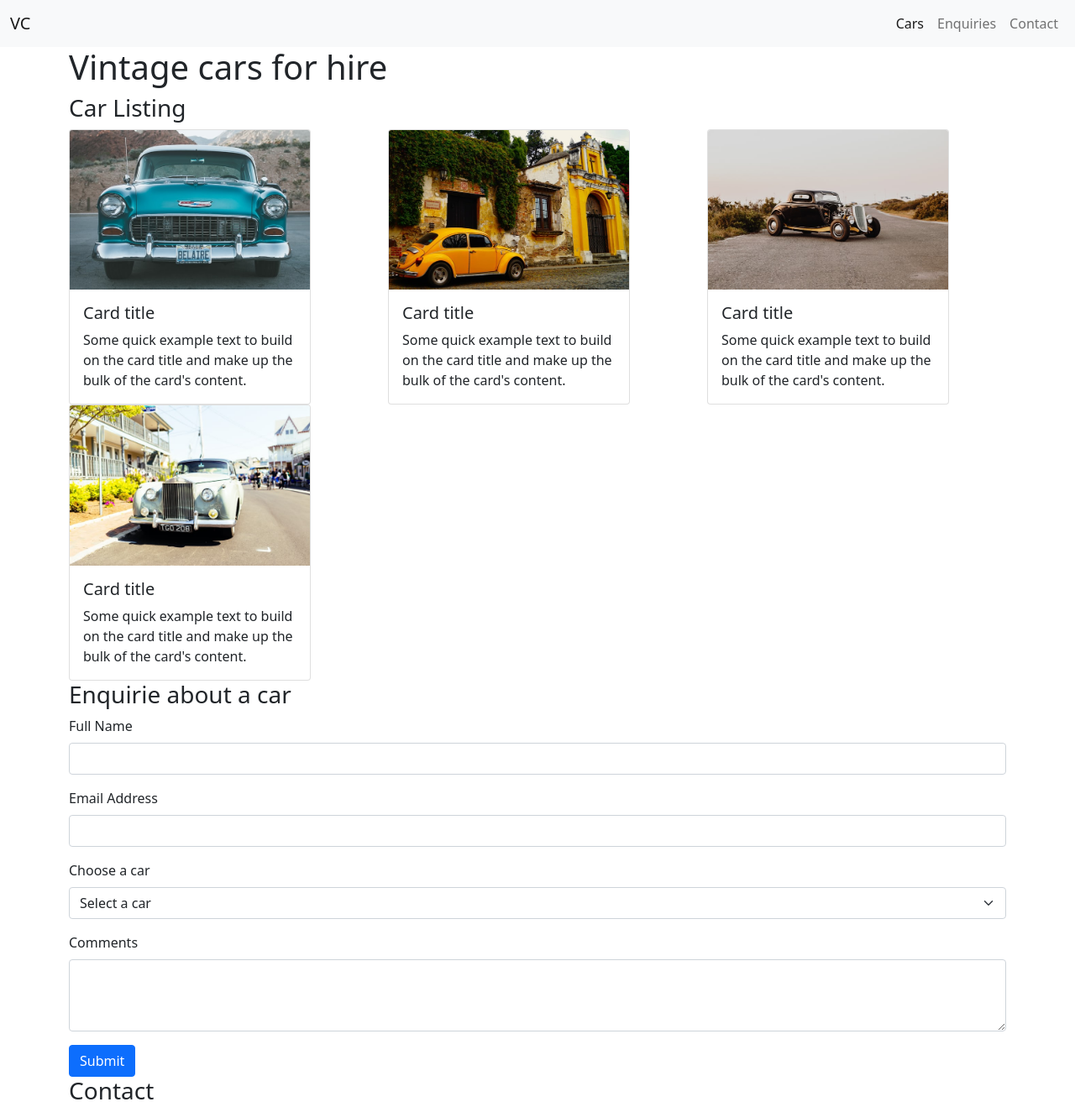
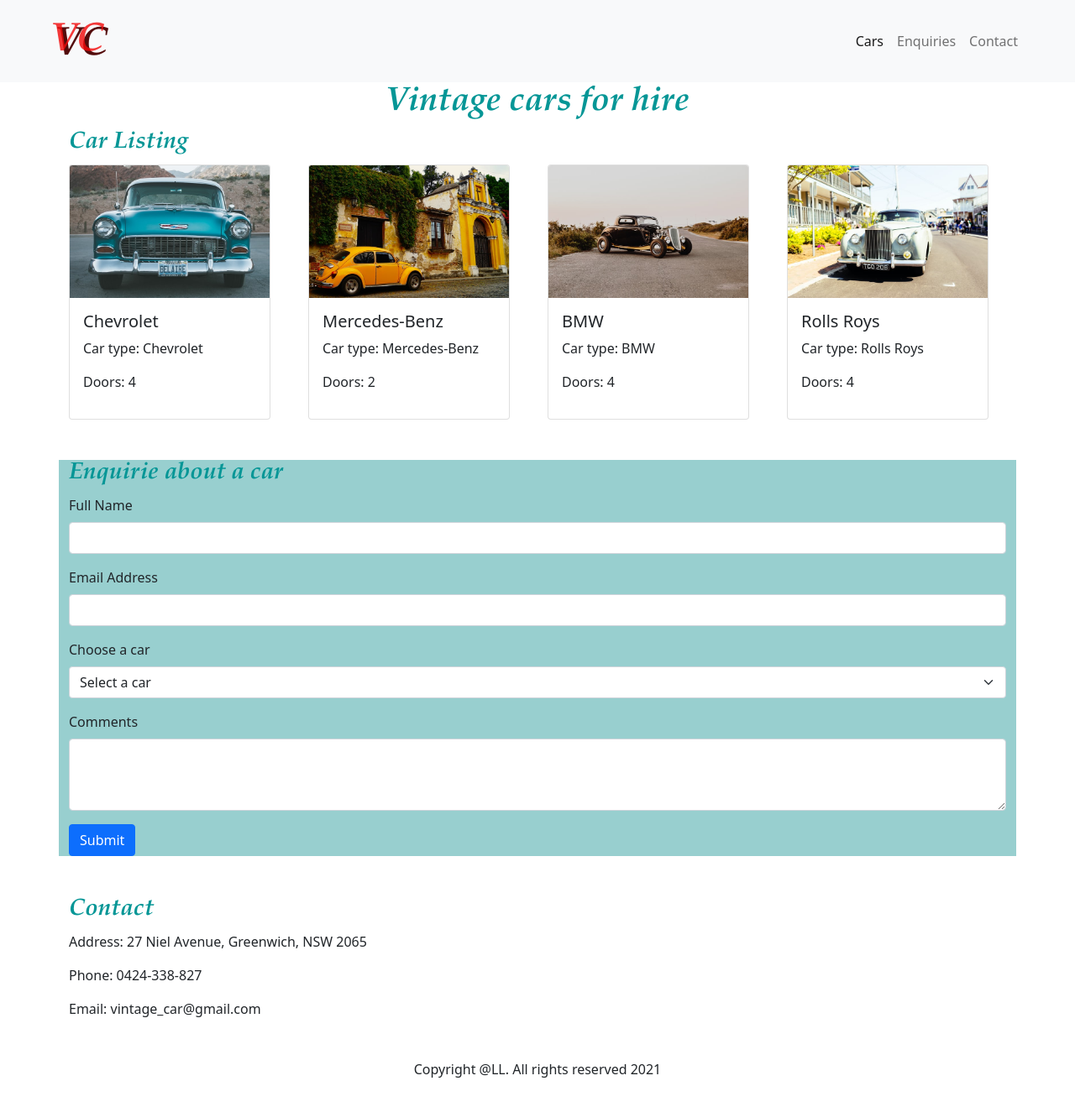
Before and after one commit to xdudy004/ydudura-vintage-car, a plain HTML site: page index.html in a window 1280 px wide. Shown: the top 1319 px of the page at 84% size. Drawn offline with nearby package versions, Linux system fonts and the light colour scheme.

Commit message:
Before Finl Part

```diff
--- a/css/style.css
+++ b/css/style.css
@@ -0,0 +1,42 @@
+/* Brand name */
+.navbar-brand {
+    margin-left: 3rem;
+    font-family: Book Antiqua;
+    font-style: italic;
+    font-weight: bold;
+    font-size: 3rem;
+    text-shadow: 5px 5px #530b0b;
+}
+
+/* Navbar style */
+#navbarNav {
+    margin-right: 3rem;
+}
+
+h1, h3 {
+    font-family: Book Antiqua;
+    font-weight: bold;
+    font-style: italic;
+    color: rgb(5, 150, 150);
+}
+/* Card Section */
+#cars.container h1 {
+    text-align: center;
+}
+
+/* Section Enquiries */
+#enquiries.container {
+    margin-top: 3rem;
+    background-color: rgb(152, 207, 207);
+}
+
+/* Section Contact */
+#contact.container {
+margin-top: 3rem;
+margin-bottom: 2rem;
+}
+
+/* Section Footer */
+footer p {
+    text-align: center;
+}
--- a/index.html
+++ b/index.html
@@ -18,7 +18,7 @@
     <!-- Navbar starts -->
     <nav class="navbar navbar-expand-lg navbar-light bg-light">
       <div class="container-fluid">
-        <a class="navbar-brand" href="#">VC</a>
+        <a class="navbar-brand" style="color: rgba(241, 10, 10, 0.808);" href="#">VC</a>
         <button class="navbar-toggler" type="button" data-bs-toggle="collapse" data-bs-target="#navbarNav" aria-controls="navbarNav" aria-expanded="false" aria-label="Toggle navigation">
           <span class="navbar-toggler-icon"></span>
         </button>
@@ -41,44 +41,44 @@
 
 
     <!-- Section Cards starts -->
-    <section id="cars">
-      <div class="container">
+    <section class="cars">
+        <div class="container" id="cars">
             <h1>Vintage cars for hire</h1>
             <div class="row">
             <h3>Car Listing</h3>
             <div class="col">
-                <div class="card" style="width: 18rem;">
+                <div class="card" style="width: 15rem;">
                 <img src="./images/image1.jpg" class="card-img-top" alt="Photo-Car-1">
                 <div class="card-body">
-                    <h5 class="card-title">Card title</h5>
-                    <p class="card-text">Some quick example text to build on the card title and make up the bulk of the card's content.</p>
+                    <h5 class="card-title">Chevrolet</h5>
+                    <aside class="card-text"><p>Car type: Chevrolet</p><p>Doors: 4</p></aside>
                 </div>
                 </div>
             </div>
             <div class="col">
-                <div class="card" style="width: 18rem;">
+                <div class="card" style="width: 15rem;">
                 <img src="./images/image2.jpg" class="card-img-top" alt="Photo-Car-2">
                 <div class="card-body">
-                    <h5 class="card-title">Card title</h5>
-                    <p class="card-text">Some quick example text to build on the card title and make up the bulk of the card's content.</p>
+                    <h5 class="card-title">Mercedes-Benz</h5>
+                    <aside class="card-text"><p>Car type: Mercedes-Benz</p><p>Doors: 2</p></aside>
                 </div>
                 </div>
             </div>
             <div class="col">
-                <div class="card" style="width: 18rem;">
+                <div class="card" style="width: 15rem;">
                 <img src="./images/image3.jpg" class="card-img-top" alt="Photo-Car-3">
                 <div class="card-body">
-                    <h5 class="card-title">Card title</h5>
-                    <p class="card-text">Some quick example text to build on the card title and make up the bulk of the card's content.</p>
+                    <h5 class="card-title">BMW</h5>
+                    <aside class="card-text"><p>Car type: BMW</p><p>Doors: 4</p></aside>
                 </div>
                 </div>
             </div>
             <div class="col">
-                <div class="card" style="width: 18rem;">
+                <div class="card" style="width: 15rem;">
                 <img src="./images/image4.jpg" class="card-img-top" alt="Photo-Car-4">
                 <div class="card-body">
-                    <h5 class="card-title">Card title</h5>
-                    <p class="card-text">Some quick example text to build on the card title and make up the bulk of the card's content.</p>
+                    <h5 class="card-title">Rolls Roys</h5>
+                    <aside class="card-text"><p>Car type: Rolls Roys</p><p>Doors: 4</p></aside>
                 </div>
                 </div>
             </div>
@@ -89,8 +89,8 @@
 
 
     <!-- Section Enquiries starts -->
-    <section id="enquiries">
-        <div class="container">
+    <section class="enquiries">
+        <div class="container"  id="enquiries">
             <h3>Enquirie about a car</h3>
             <form class="row g-3">
 
@@ -106,6 +106,7 @@
                   <label for="carSelect" class="form-label">Choose a car</label>
                   <select id="carSelect" class="form-select" name="carSelect">
                     <option selected>Select a car</option>
+                    <option value="chevrolet">Chevrolet</option>
                     <option value="rollsRoys">Rolls Roys</option>
                     <option value="mersedes">Mersedes</option>
                     <option value="bmw">BMW</option>
@@ -125,8 +126,8 @@
 
 
     <!-- Section Contact starts  -->
-    <section id="contact">
-        <div class="container">
+    <section class="contact">
+        <div class="container" id="contact">
             <h3>Contact</h3>
             <div class="row">
                 <div class="col-md-12">
@@ -139,15 +140,13 @@
                     <p>Email: vintage_car@gmail.com</p>
                 </div>
             </div>
-
         </div>
     </section>
     <!-- Section Contacts ends -->
 
 
-
     <!-- Footer starts -->
-    <section class="footer">
+    <section class="container">
         <footer>
             <p>Copyright @LL. All rights reserved 2021</p>
         </footer>
```
Also changed, not shown: images/image6.jpg (deleted).
